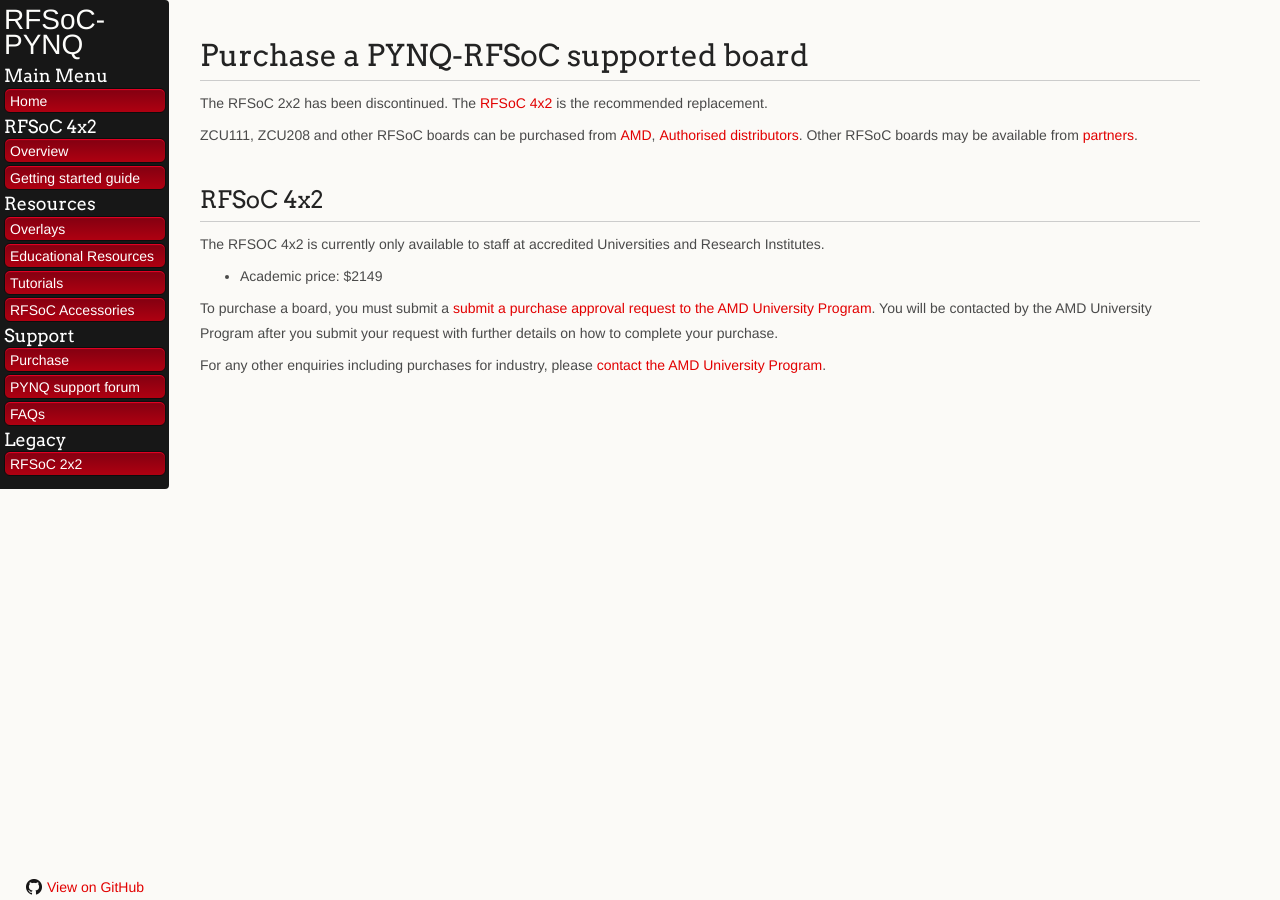
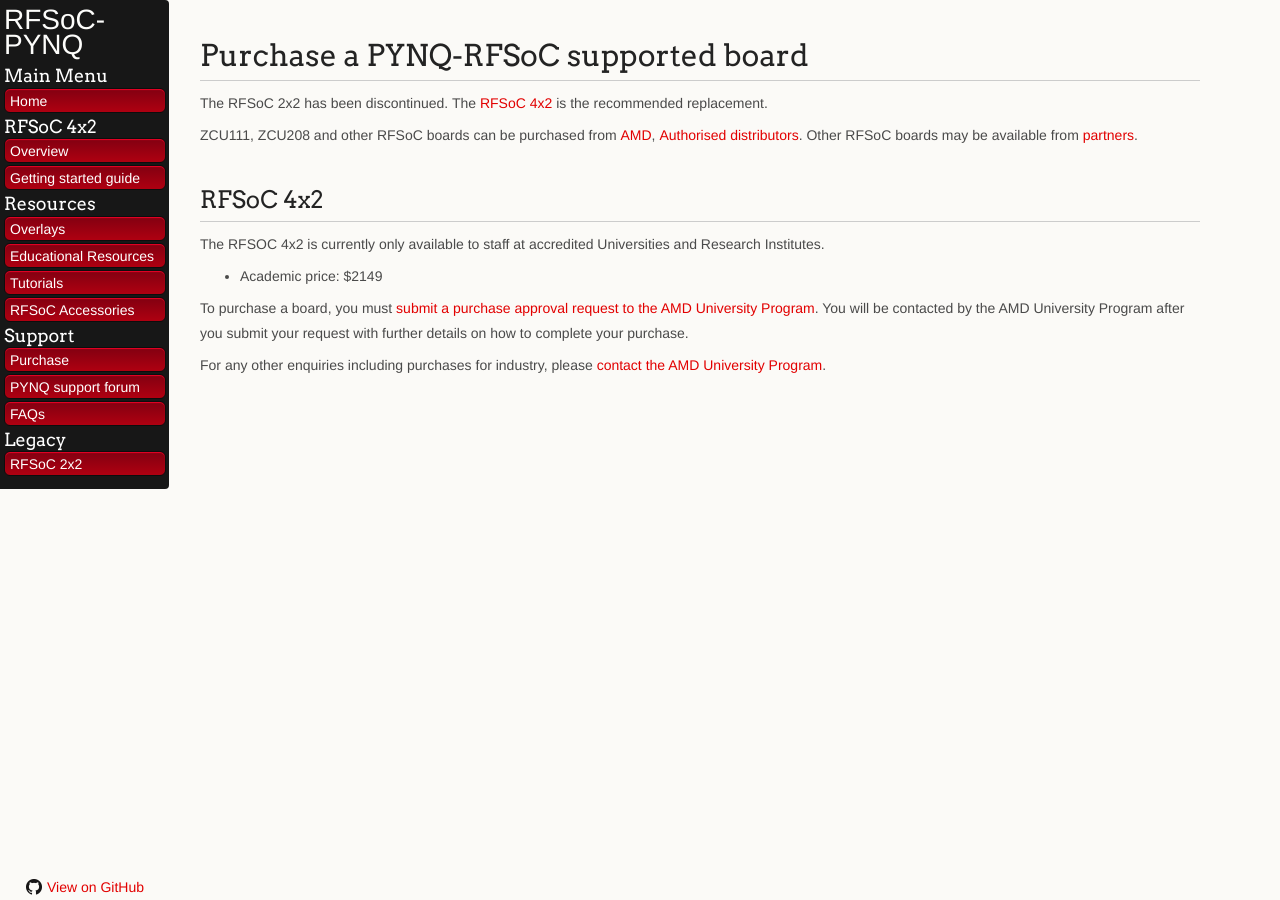
Before and after one commit to Xilinx/RFSoC-PYNQ, a Jekyll site: the page built from docs/purchase.md, in a window 1280 px wide. Built offline with Jekyll 4.4.1, drawn with Linux system fonts in a browser that asks for light colours; nearby versions of some CDN libraries; our own code applies the rules of GitHub Pages for plain Markdown files.

Commit message:
Update links

```diff
--- a/docs/purchase.md
+++ b/docs/purchase.md
@@ -14,6 +14,6 @@
 
 * Academic price: $2149
 
-To purchase a board, you must submit a [submit a purchase approval request to the AMD University Program](https://account.amd.com/en/member/xup/aup_rfsoc_academic_pricing_request.html). You will be contacted by the AMD  University Program after you submit your request with further details on how to complete your purchase.
+To purchase a board, you must [submit a purchase approval request to the AMD University Program](https://account.amd.com/en/member/aup/aup_rfsoc_academic_pricing_request.html). You will be contacted by the AMD  University Program after you submit your request with further details on how to complete your purchase.
 
-For any other enquiries including purchases for industry, please [contact the AMD University Program](mailto:xup@amd.com).
+For any other enquiries including purchases for industry, please [contact the AMD University Program](mailto:aup@amd.com).
```
